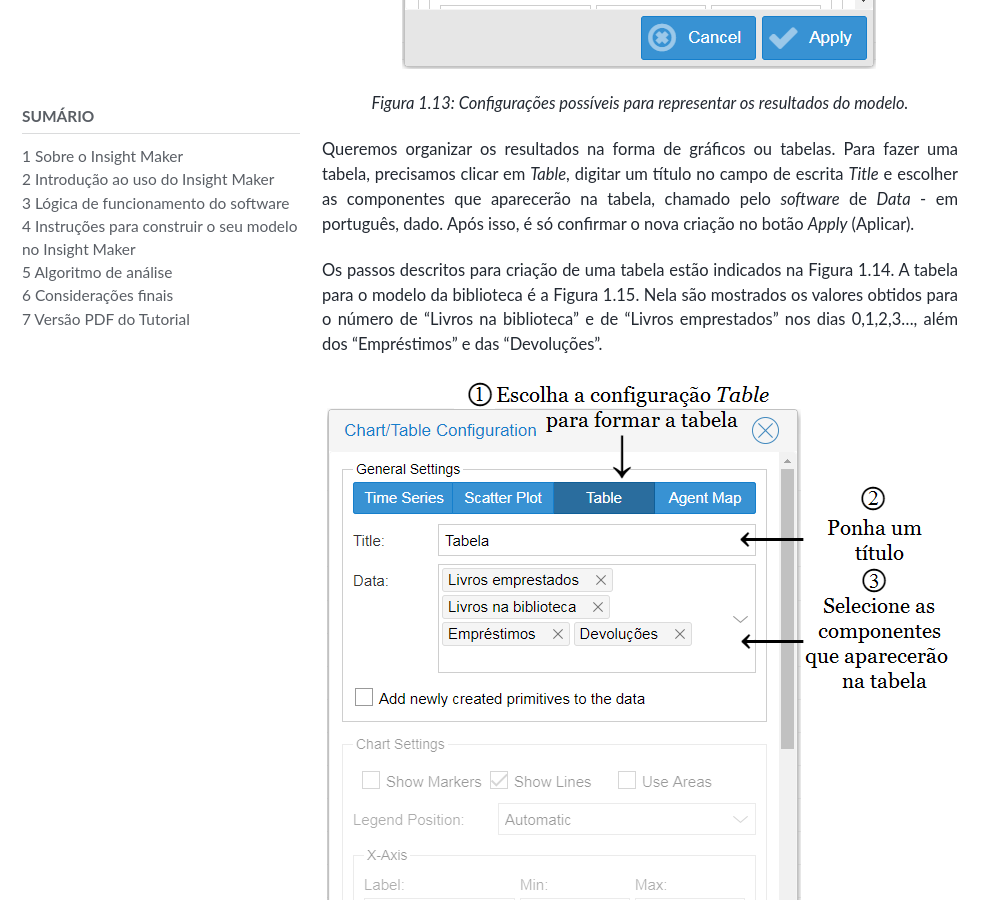
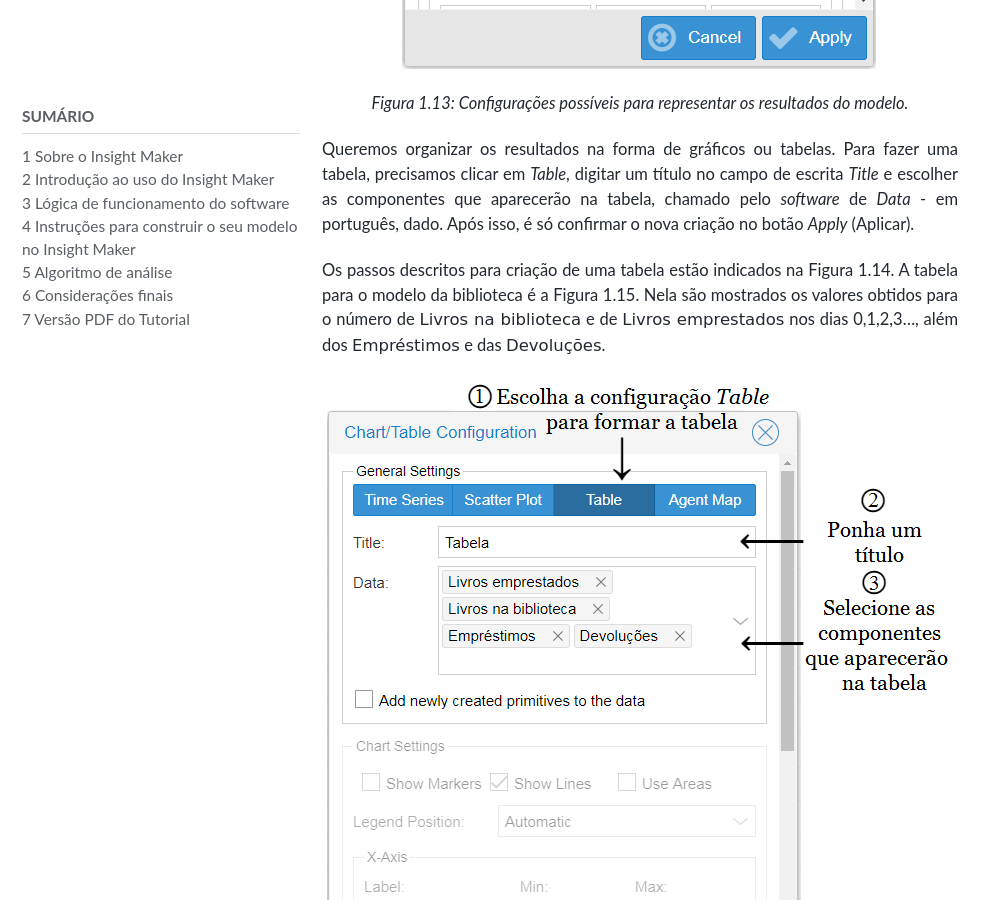
Before and after one commit to milenalauschner/MM, a Jekyll site: the page built from _pages/seção5.md, in a window 1280 px wide and 900 px high, scrolled down 2232 px. Shown: the whole window, without its empty margins (0-999 px from the left). Built offline with Jekyll 4.4.1, drawn with Linux system fonts in a browser that asks for light colours; cached includes are drawn as plain includes; nearby versions of some CDN libraries; some web fonts are replaced.

Commit message:
Update seção5.md

```diff
--- a/_pages/seção5.md
+++ b/_pages/seção5.md
@@ -57,8 +57,8 @@
 
 Os passos descritos para criação de uma tabela estão indicados na Figura 1.14. A tabela para
 o modelo da biblioteca é a Figura 1.15. Nela são mostrados os valores obtidos para o número
-de "Livros na biblioteca" e de "Livros emprestados" nos dias 0,1,2,3..., além dos "Empréstimos" e das
-"Devoluções".
+de <span style="font-family: Comic Sans MS">Livros na biblioteca</span> e de <span style="font-family: Comic Sans MS">Livros emprestados</span> nos dias 0,1,2,3..., além dos <span style="font-family: Comic Sans MS">Empréstimos</span> e das
+<span style="font-family: Comic Sans MS">Devoluções</span>.
 {: .text-justify}
 
 ![Figura 1.14: Configuração de uma tabela.]({{ site.url }}{{ site.baseurl
```
